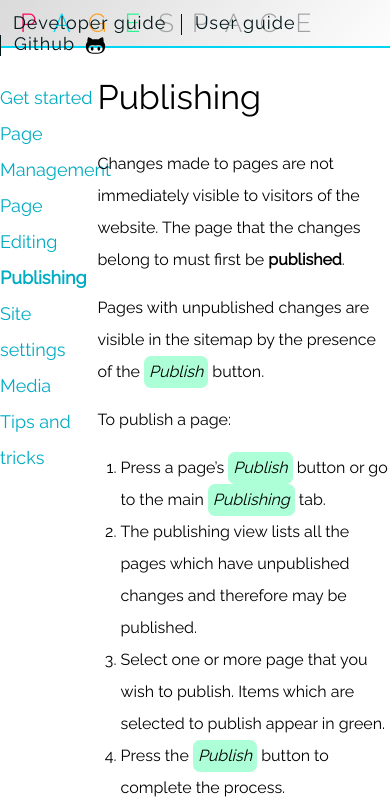
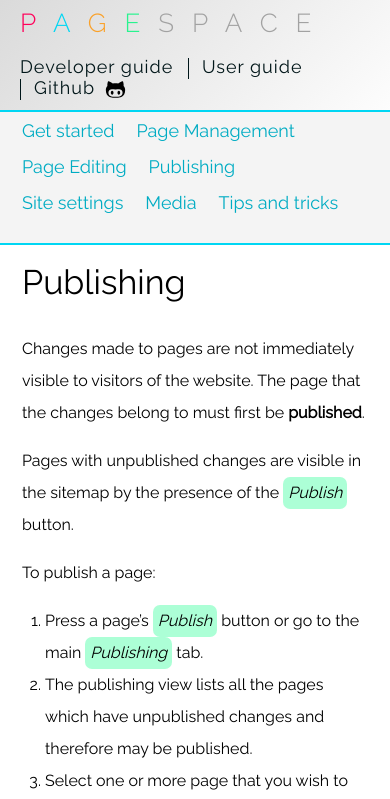
Before and after one commit to pagespace/pagespace.github.io, a plain HTML site: page users/publishing.html in a window 390 px wide. Shown: the top 799 px of the page. Drawn offline with nearby package versions, Linux system fonts and the light colour scheme.

Commit message:
Responsive layout

```diff
--- a/styles/site.css
+++ b/styles/site.css
@@ -102,6 +102,9 @@ html {
   background: #002D35;
   font-family: 'Raleway', sans-serif; }
 
+html.content-page {
+  background: #fff; }
+
 /* -- Landing page ---------------------------------------------------------------------------------------------------*/
 .landing-header {
   position: relative;
@@ -110,6 +113,7 @@ html {
   background: linear-gradient(135deg, #FFF 0%, #DADADA 37%, #FFF 106%); }
 
 .landing-header h1 {
+  float: let;
   font-family: 'Raleway', sans-serif;
   font-weight: 200;
   text-transform: uppercase;
@@ -131,10 +135,12 @@ html {
   color: #29f38f; }
 
 .util-nav {
-  position: fixed;
-  top: 14px;
-  right: 10px;
+  float: right;
   font-size: 18px; }
+  @media (max-width: 1127px) {
+    .util-nav {
+      clear: left;
+      float: left; } }
   .util-nav li {
     display: inline-block;
     padding-left: 13px;
@@ -142,7 +148,8 @@ html {
     border-left: 1px solid #001619;
     min-height: 21px; }
   .util-nav li:first-child {
-    border-left: none; }
+    border-left: none;
+    padding-left: 0; }
   .util-nav li img {
     display: inline-block;
     height: 21px;
@@ -162,7 +169,10 @@ html {
 
 .main {
   background: #fff;
-  padding: 80px 0; }
+  padding: 80px 22px; }
+  @media (max-width: 1127px) {
+    .main {
+      padding: 91px 22px 80px 22px; } }
   .main:after {
     content: "";
     display: table;
@@ -181,7 +191,8 @@ html {
   width: 522px;
   padding: 0 50px;
   text-align: center;
-  float: left; }
+  float: left;
+  margin-bottom: 3em; }
 
 .landing-section h2 {
   font-size: 26px;
@@ -203,6 +214,7 @@ html {
   background: linear-gradient(135deg, #DADADA 0%, #FFF 106%); }
 
 .content-header h1 {
+  float: left;
   font-family: 'Raleway', sans-serif;
   font-weight: 200;
   text-transform: uppercase;
@@ -210,15 +222,30 @@ html {
   font-size: 26px;
   color: #A2A2A2;
   letter-spacing: 18px; }
+  @media (max-width: 1127px) {
+    .content-header h1 {
+      margin-bottom: 22px; } }
 
 .content-nav {
   float: left;
   min-height: 100px;
-  width: 25%; }
+  width: 25%;
+  margin-bottom: 2em; }
+  @media (max-width: 1127px) {
+    .content-nav {
+      width: auto;
+      border-bottom: 2px solid #00D6F3;
+      padding: 22px;
+      margin: 0 -22px 20px -22px;
+      background: #F4F4F4; } }
 
 .content-nav li {
   line-height: 2em;
   font-size: 18px; }
+  @media (max-width: 1127px) {
+    .content-nav li {
+      float: left;
+      margin-right: 22px; } }
 
 .content-nav li.active {
   font-weight: bold; }
@@ -236,6 +263,9 @@ html {
 .content {
   float: left;
   width: 75%; }
+  @media (max-width: 1127px) {
+    .content {
+      width: auto; } }
 
 .content h1 {
   margin-bottom: 1em;
--- a/users/publishing.html
+++ b/users/publishing.html
@@ -1,5 +1,5 @@
 <!DOCTYPE html>
-<html>
+<html class="content-page">
     <head>
         <meta name="generator" content="Pagespace">
         <meta charset="utf-8">
@@ -35,7 +35,7 @@
             <li class=""><a href="../users/start.html">Get started</a></li>
             <li class=""><a href="../users/page-management.html">Page Management</a></li>
             <li class=""><a href="../users/page-editing.html">Page Editing</a></li>
-            <li class=" active"><a href="../users/publishing.html">Publishing</a></li>
+            <li class=""><a href="../users/publishing.html">Publishing</a></li>
             <li class=""><a href="../users/site-settings.html">Site settings</a></li>
             <li class=""><a href="../users/media.html">Media</a></li>
             <li class=""><a href="../users/tips-and-tricks.html">Tips and tricks</a></li>
```
Also changed, not shown: developers.html (+1 -1 lines), developers/apis.html (+1 -1 lines), developers/plugins.html (+1 -1 lines), developers/start.html (+1 -1 lines), developers/static-site-generator.html (+1 -1 lines), developers/templates.html (+1 -1 lines), developers/tour.html (+1 -1 lines), index.html (+1 -1 lines), users.html (+1 -1 lines), users/media.html (+1 -1 lines), users/page-editing.html (+1 -1 lines), users/page-management.html (+1 -1 lines), users/site-settings.html (+1 -1 lines), users/start.html (+1 -1 lines), 1 more files.
